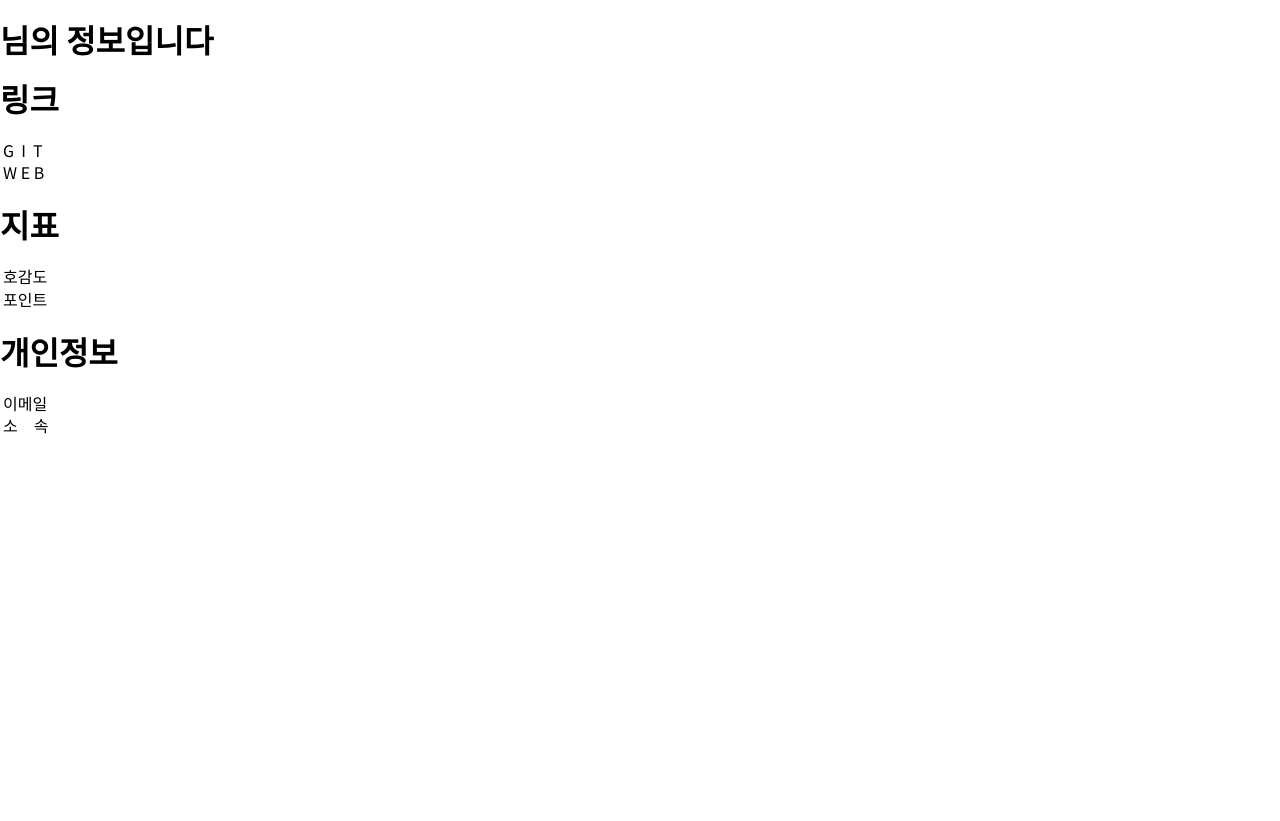
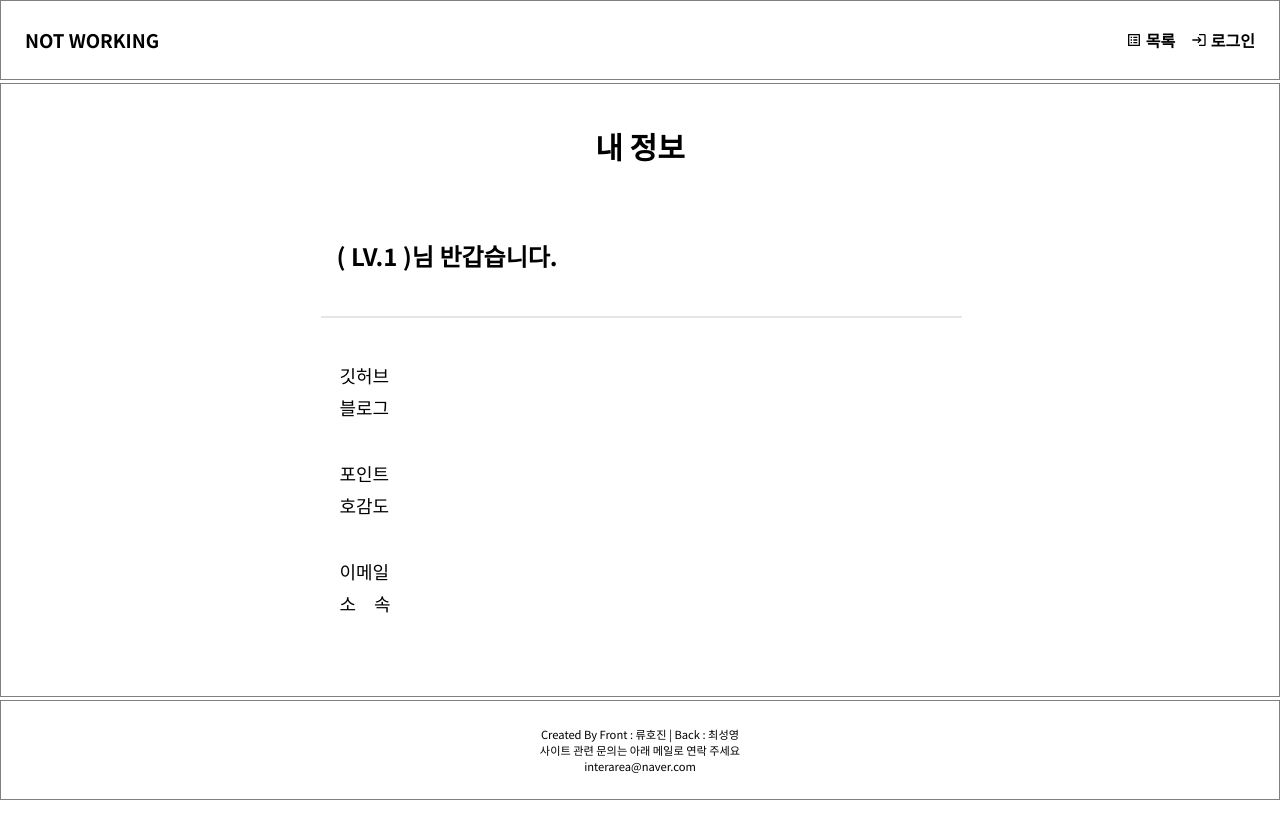
Before and after one commit to ryuhojin/INT-FRONT, a Next.js app: page /user/1 in a window 1280 px wide. After the commit the page ends 800 px from the top, so only its background shows below. Built offline with nearby package versions, Linux system fonts and the light colour scheme; no server answers.

Commit message:
update 심장마비올거같음 아프다..

```diff
--- a/pages/user/[id].tsx
+++ b/pages/user/[id].tsx
@@ -1,17 +1,23 @@
 import { useRouter } from "next/router";
 
 import Seo from "components/common/Seo";
-
-import HeaderContainer from "containers/base/HeaderContainer";
-import UserInfoContainer from "containers/user/UserInfoContainer";
-
-import NFLayout from "layouts/NFLayout";
+import HeaderContainer from "src/containers/common/HeaderContainer";
+import FooterContainer from "src/containers/common/FooterContainer";
+import MainLayout from "src/layouts/MainLayout";
+import UserInfoContainer from "src/containers/user/UserInfoContainer";
 
 const UserInfoIdPage = () => {
-    const { query } = useRouter();
-    return <>
-        <Seo title="내 정보" />
-        <NFLayout header={<HeaderContainer />} body={<UserInfoContainer id={query.id} />} />
+  const { query } = useRouter();
+
+  return (
+    <>
+      <Seo title="유저 정보" />
+      <MainLayout
+        header={<HeaderContainer />}
+        home={<UserInfoContainer id={String(query.id)} />}
+        footer={<FooterContainer />}
+      />
     </>
-}
+  );
+};
 export default UserInfoIdPage;
--- /dev/null
+++ b/src/components/user/UserInfo.tsx
@@ -0,0 +1,117 @@
+import styled from "styled-components";
+
+const MyInfoStyle = styled.div`
+  display: flex;
+  align-self: center;
+  flex-direction: column;
+  align-items: center;
+  margin-top: 1.5rem;
+
+  div {
+    width: 50%;
+    display: flex;
+    flex-direction: column;
+    margin-top: 1.5rem;
+    @media only screen and (max-width: 550px) {
+      width: 100%;
+    }
+  }
+  hr {
+    margin-top: 1.5rem;
+    border: 1px solid #e6e6e6;
+    width: 100%;
+  }
+  .margin {
+    margin-top: 2rem;
+    margin-left: 1rem;
+    margin-right: 1rem;
+  }
+  .margin-x {
+    margin-left: 1rem;
+    margin-right: 1rem;
+  }
+  h1 {
+    font-size: 1.875rem;
+    line-height: 2.25rem;
+    font-weight: 600;
+  }
+  h2 {
+    font-size: 1.5rem;
+    line-height: 2rem;
+    justify-self: flex-start;
+  }
+  .font-normal {
+    font-size: 1.125rem;
+    line-height: 1.75rem;
+  }
+  button {
+    font-weight: 600;
+    margin-left: 1rem !important;
+    margin-right: 1rem;
+    margin-top: 2rem;
+    height: 40px;
+  }
+`;
+
+const UserInfo = ({ user }: any) => {
+  return (
+    <MyInfoStyle>
+      <h1>내 정보</h1>
+      <div>
+        <h2 className="margin">{user?.name}( LV.1 )님 반갑습니다.</h2>
+        <span className="margin-x font-normal">{user?.introduction}</span>
+        <hr />
+        <table className="margin font-normal">
+          <colgroup>
+            <col style={{ width: "30%" }} />
+            <col style={{ width: "auto" }} />
+          </colgroup>
+          <tbody>
+            <tr>
+              <td>깃허브</td>
+              <td>{user?.gitUrl}</td>
+            </tr>
+            <tr>
+              <td>블로그</td>
+              <td>{user?.webSiteUrl}</td>
+            </tr>
+          </tbody>
+        </table>
+        <table className="margin font-normal">
+          <colgroup>
+            <col style={{ width: "30%" }} />
+            <col style={{ width: "auto" }} />
+          </colgroup>
+          <tbody>
+            <tr>
+              <td>포인트</td>
+              <td>{user?.point}</td>
+            </tr>
+            <tr>
+              <td>호감도</td>
+              <td>{user?.popularity}</td>
+            </tr>
+          </tbody>
+        </table>
+        <table className="margin font-normal">
+          <colgroup>
+            <col style={{ width: "30%" }} />
+            <col style={{ width: "auto" }} />
+          </colgroup>
+          <tbody>
+            <tr>
+              <td>이메일</td>
+              <td>{user?.email}</td>
+            </tr>
+            <tr>
+              <td>소　속</td>
+              <td>{user?.groupName}</td>
+            </tr>
+          </tbody>
+        </table>
+        <br />
+      </div>
+    </MyInfoStyle>
+  );
+};
+export default UserInfo;
--- /dev/null
+++ b/src/containers/user/UserInfoContainer.tsx
@@ -0,0 +1,21 @@
+import { getUserInfo } from "api/modules/user";
+import { useEffect, useState } from "react";
+import UserInfo from "src/components/user/UserInfo";
+
+const UserInfoContainer = ({ id }: any) => {
+  const [user, setUser] = useState<any>();
+
+  const selectUser = async () => {
+    if (id === 'undefined') return;
+    const response = await getUserInfo(id);
+    if (response.status == 200) {
+      setUser(response.data);
+    }
+  };
+  useEffect(() => {
+    if (!id) return;
+    selectUser();
+  }, [id]);
+  return <UserInfo user={user} />;
+};
+export default UserInfoContainer;
```
Also changed, not shown: src/components/issue/Detail.tsx (+36 -12 lines).
